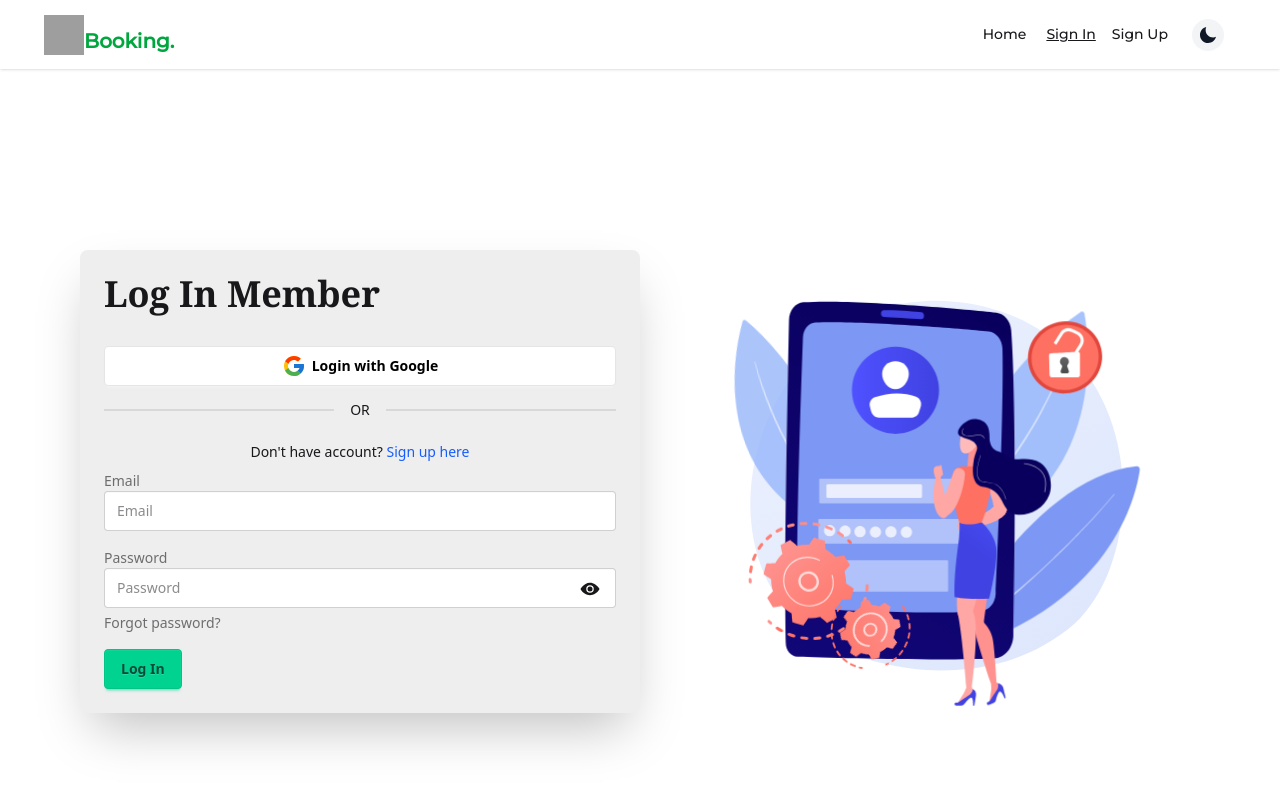
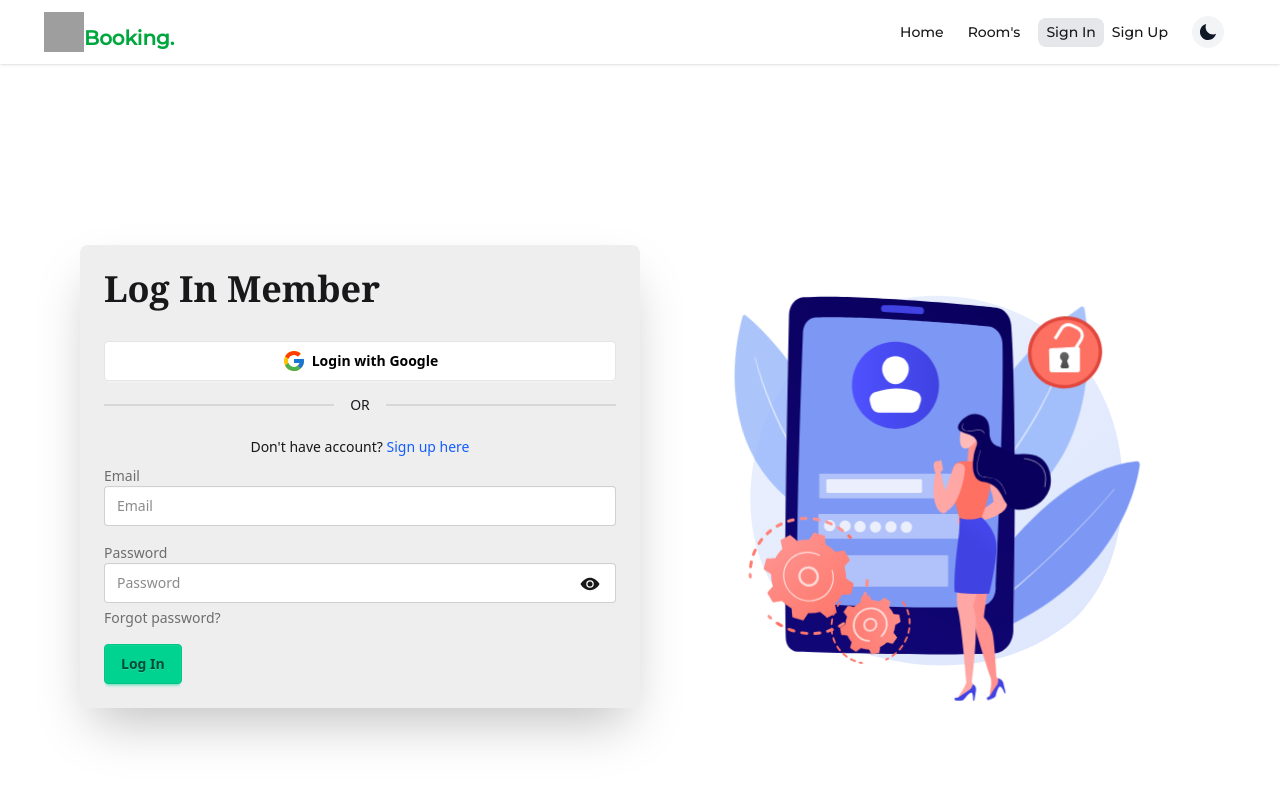
Before and after one commit to AsyncRifat/Hotel-booking-client-side, a React (Vite) app: page /authentication/sign-in in a window 1280 px wide. Shown: the top 786 px of the page. Built offline with nearby package versions, Linux system fonts and the light colour scheme; no server answers; grey boxes are pictures that could not be loaded.

Commit message:
router updated

```diff
--- a/index.html
+++ b/index.html
@@ -4,7 +4,7 @@
     <meta charset="UTF-8" />
     <link rel="icon" type="image/svg+xml" href="/booking-hotel.png" />
     <meta name="viewport" content="width=device-width, initial-scale=1.0" />
-    <title>Booking Platform</title>
+    <title>Booking Platform | Home</title>
   </head>
   <body>
     <div id="root"></div>
--- a/src/components/Navbar.jsx
+++ b/src/components/Navbar.jsx
@@ -3,7 +3,6 @@ import { Link, NavLink, useNavigate } from 'react-router';
 import Theme from '../theme/Theme';
 import { RiMenuFold2Line } from 'react-icons/ri';
 import { AuthContext } from '../providers/AuthContext';
-
 
 const Navbar = () => {
   const { user, signOutUser } = useContext(AuthContext);
@@ -20,21 +19,42 @@ const Navbar = () => {
   };
   const link = (
     <>
-      <NavLink to="/" className="p-2">
+      <NavLink
+        to="/"
+        className="p-2 py-1 mr-2 active:bg-gray-200 active:rounded-lg"
+      >
         Home
+      </NavLink>
+      <NavLink
+        to="/rooms"
+        className="py-1 px-2 mr-1.5 active:text-green-600 active:bg-gray-100 active:rounded-lg active:dark:bg-gray-700"
+      >
+        Room's
       </NavLink>
 
       {user ? (
         <>
-          <NavLink to="/rooms" className="p-2">
-            Room's
-          </NavLink>
-          <NavLink to="/" className="p-2">
+          <NavLink
+            to="/rooms/add-room"
+            className={({ isActive }) =>
+              isActive
+                ? 'bg-gray-100 dark:bg-gray-700 rounded-lg py-1 px-2 '
+                : ' py-1 px-2'
+            }
+          >
             Add Room
           </NavLink>
-          <NavLink to="/" className="p-2">
+          <NavLink
+            to="/my-booking"
+            className={({ isActive }) =>
+              isActive
+                ? 'bg-gray-100 dark:bg-gray-700 rounded-lg py-1 px-2 '
+                : ' py-1 px-2'
+            }
+          >
             My Booking
           </NavLink>
+
           <div className="px-2 hidden lg:block">
             <Theme />
           </div>
@@ -58,10 +78,24 @@ const Navbar = () => {
         </>
       ) : (
         <>
-          <NavLink to="/authentication/sign-in" className="p-2 md:ml-1">
+          <NavLink
+            to="/authentication/sign-in"
+            className={({ isActive }) =>
+              isActive
+                ? 'bg-gray-200 dark:bg-gray-700 rounded-lg py-1 px-2 md:ml-1 '
+                : ' py-1 px-2 md:ml-1'
+            }
+          >
             Sign In
           </NavLink>
-          <NavLink to="/authentication/sign-up" className="p-2">
+          <NavLink
+            to="/authentication/sign-up"
+            className={({ isActive }) =>
+              isActive
+                ? 'bg-gray-200 dark:bg-gray-700 rounded-lg py-1 px-2'
+                : ' py-1 px-2'
+            }
+          >
             Sign Up
           </NavLink>
           <div className="ml-4 mr-6 hidden lg:block">
@@ -75,8 +109,12 @@ const Navbar = () => {
     <>
       <div className="navbar relative z-10 bg-base-100 shadow-sm montserrat">
         <div className="navbar-start">
-          <div className="dropdown">
-            <div tabIndex={0} role="button" className="btn btn-ghost lg:hidden">
+          <div className="dropdown dropdown-hover">
+            <div
+              tabIndex={0}
+              role="button"
+              className="active:bg-gray-200 active:rounded-lg menu lg:hidden"
+            >
               <RiMenuFold2Line size={25} />
             </div>
             <ul
@@ -94,9 +132,6 @@ const Navbar = () => {
             />
             <h2 className="font-extrabold text-xl text-green-600 ">Booking.</h2>
           </Link>
-          {/* <div className="hidden lg:block">
-            <Theme />
-          </div> */}
         </div>
 
         <div className="navbar-end lg:hidden mr-5">
--- a/src/index.css
+++ b/src/index.css
@@ -22,8 +22,8 @@
   font-family: 'Open Sans', sans-serif;
 }
 
-a.active {
+/* a.active {
   color: auto;
   border-radius: 10px;
   text-decoration: underline;
-}
+} */
--- a/src/layout/MainLayouts.jsx
+++ b/src/layout/MainLayouts.jsx
@@ -7,6 +7,7 @@ const MainLayouts = () => {
     <div>
       <Banner />
       <HotelMap />
+      <h2 className='mt-5'>Hello</h2>
     </div>
   );
 };
--- /dev/null
+++ b/src/layout/MyBookingLayouts.jsx
@@ -0,0 +1,15 @@
+import Navbar from '../components/Navbar';
+import { Outlet } from 'react-router';
+
+const MyBookingLayouts = () => {
+  return (
+    <>
+      <Navbar />
+      <div className="w-11/12 mx-auto mt-3">
+        <Outlet />
+      </div>
+    </>
+  );
+};
+
+export default MyBookingLayouts;
--- a/src/pages/Home/banner/Banner.jsx
+++ b/src/pages/Home/banner/Banner.jsx
@@ -3,6 +3,7 @@ import { AuthContext } from '../../../providers/AuthContext';
 import { Fade, Slide } from 'react-awesome-reveal';
 import { useNavigate } from 'react-router';
 import { CiLocationArrow1 } from 'react-icons/ci';
+import { FaArrowUpRightFromSquare } from 'react-icons/fa6';
 
 const Banner = () => {
   const { user } = useContext(AuthContext);
@@ -42,7 +43,8 @@ const Banner = () => {
                   onClick={() => navigate('/rooms')}
                   className="flex items-center gap-x-2 px-7 py-2 text-2xl border bg-green-500 border-green-500 text-gray-800 cursor-pointer hover:rounded-4xl hover:bg-green-500 font-semibold hover:text-black  shadow-md transition-all duration-300 ease-in-out hover:scale-105 hover:shadow-xl font-serif"
                 >
-                  Room's Page<CiLocationArrow1 size={24} />
+                  Room's Page
+                  <CiLocationArrow1 size={24} />
                 </button>
               </>
             ) : (
@@ -64,11 +66,22 @@ const Banner = () => {
               Find your comfort, luxury, and relaxation here.
             </Fade>
           </div>
+
           <div className=" text-white font-medium text-xl mt-10 montserrat md:hidden">
             <Fade delay={1e3} cascade damping={1e-1}>
               Comfort | Luxury | Relax
             </Fade>
           </div>
+          {user ? (
+            ''
+          ) : (
+            <button
+              onClick={() => navigate('/rooms')}
+              className="flex items-center openSans gap-x-2 px-5 py-2 border mt-2 cursor-pointer hover:bg-green-500 font-semibold  text-white hover:text-black  shadow-md transition-all duration-300 ease-in-out hover:scale-110 hover:shadow-xl "
+            >
+              Rooms Page <FaArrowUpRightFromSquare />
+            </button>
+          )}
         </div>
       </div>
     </>
--- /dev/null
+++ b/src/pages/addRoom/AddRoom.jsx
@@ -0,0 +1,13 @@
+import React from 'react';
+import useDocumentTitle from '../../hooks/useDocumentTitle';
+
+const AddRoom = () => {
+  useDocumentTitle('Add Room');
+  return (
+    <div>
+      <h2 className="text-2xl">Add Room</h2>
+    </div>
+  );
+};
+
+export default AddRoom;
--- /dev/null
+++ b/src/pages/myBooking/MyBooking.jsx
@@ -0,0 +1,15 @@
+import React, { useContext } from 'react';
+import useDocumentTitle from '../../hooks/useDocumentTitle';
+import { AuthContext } from '../../providers/AuthContext';
+
+const MyBooking = () => {
+  useDocumentTitle('My Booking');
+  const { user } = useContext(AuthContext);
+  return (
+    <div>
+      <h2 className="text-2xl">My Booking: {user?.displayName}</h2>
+    </div>
+  );
+};
+
+export default MyBooking;
--- a/src/routes/Routes.jsx
+++ b/src/routes/Routes.jsx
@@ -5,11 +5,15 @@ import SignIn from '../pages/authentication/SignIn';
 import SignUp from '../pages/authentication/SignUp';
 import MainAuthLayout from '../layout/MainAuthLayout';
 import Rooms from '../pages/rooms/Rooms';
+import AddRoom from '../pages/addRoom/AddRoom';
+import PrivateRoute from '../providers/PrivateRoute';
+import MyBooking from '../pages/myBooking/MyBooking';
+import MyBookingLayouts from '../layout/MyBookingLayouts';
 
 export const router = createBrowserRouter([
   {
     path: '/',
-    Component: MainLayouts,
+    element: <MainLayouts />,
   },
   {
     path: '/rooms',
@@ -17,7 +21,37 @@ export const router = createBrowserRouter([
     children: [
       {
         index: true,
-        Component: Rooms,
+        element: <Rooms />,
+      },
+      {
+        path: '/rooms/add-room',
+        element: (
+          <PrivateRoute>
+            <AddRoom />
+          </PrivateRoute>
+        ),
+      },
+      // {
+      //   path: 'my-booking',
+      //   element: (
+      //     <PrivateRoute>
+      //       <MyBooking />
+      //     </PrivateRoute>
+      //   ),
+      // },
+    ],
+  },
+  {
+    path: 'my-booking',
+    Component: MyBookingLayouts,
+    children: [
+      {
+        index: true,
+        element: (
+          <PrivateRoute>
+            <MyBooking />
+          </PrivateRoute>
+        ),
       },
     ],
   },
```
Also changed, not shown: src/providers/PrivateRoute.jsx (renamed from src/providers/PrivateAuth.jsx).
